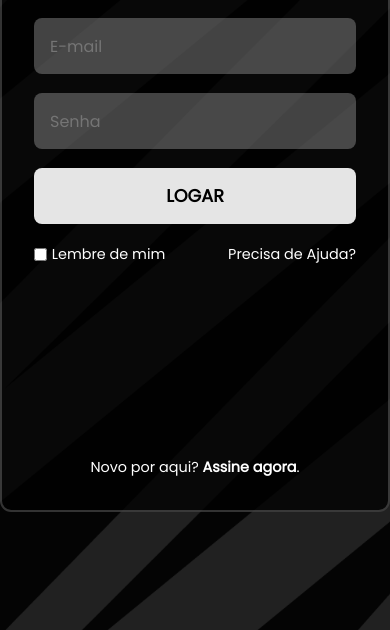
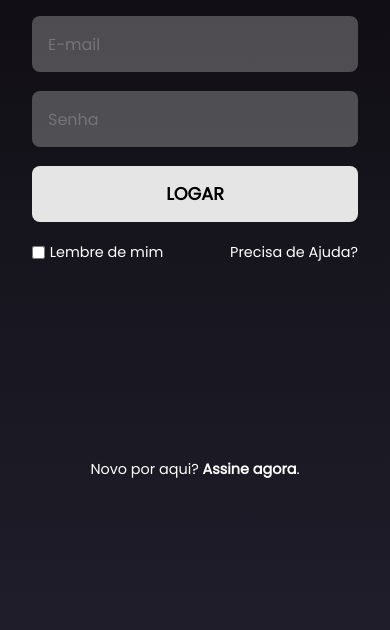
Before and after one commit to Marisixande/anime-list, a plain HTML site: page index.html in a window 390 px wide. Shown: the part 214-844 px from the top of the page. Drawn offline with Linux system fonts and the light colour scheme; files whose address does not match are found by name.

Commit message:
@media do login e registro

```diff
--- a/css/index.css
+++ b/css/index.css
@@ -128,6 +128,20 @@ body {
     font-weight: 700;
     text-decoration: none;
 }
+
 .footer a:hover {
     text-decoration: underline;
 }
+
+@media screen and (max-width: 440px ) {
+    body {
+        background-image: none;
+        background: linear-gradient(to top, #1F1D2A, #0C0A0D);
+    }
+    #login {
+        background: none;
+        background-color: transparent;
+        border: none ;
+    }
+
+}
--- a/css/registro.css
+++ b/css/registro.css
@@ -116,3 +116,16 @@ span {
 .footer a:hover {
     text-decoration: underline;
 }
+
+@media screen and (max-width: 440px ) {
+    body {
+        background-image: none;
+        background: linear-gradient(to bottom, #1F1D2A, #0C0A0D);
+    }
+    #registro {
+        background: none;
+        background-color: transparent;
+        border: none ;
+    }
+
+}
```
